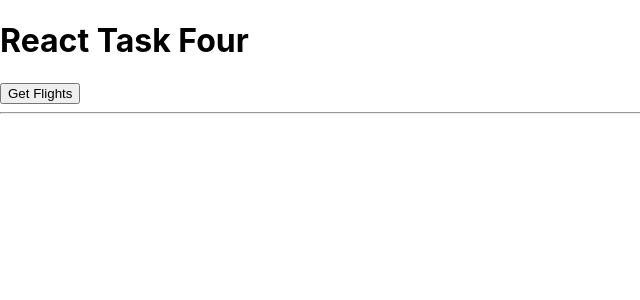
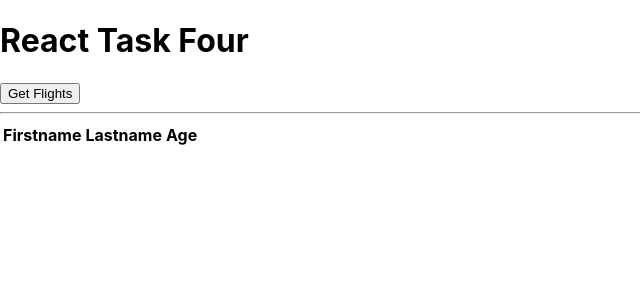
Before and after one commit to vuckovicsava/react-task-four, a React (Create React App) app: page / in a window 1280 px wide. Shown: the top 300 px of the page, without its empty margins (0-640 px from the left). Built offline with nearby package versions, Linux system fonts and the light colour scheme; the HTML template or start-up script is replaced by a standard one.

Commit message:
rendering images for every flight - first step

```diff
--- a/src/App.js
+++ b/src/App.js
@@ -1,6 +1,7 @@
 import React, { Component } from 'react';
 import { ClipLoader } from 'react-spinners';
 import axios from 'axios';
+import FlightList from './FlightList';
 
 class App extends Component {
 
@@ -45,19 +46,7 @@ class App extends Component {
       .catch(() => this.setState({ error: 'An error occured while fetching data' }));
 
     // getFlights() will call itself every 60 seconds to reload data
-    setTimeout(this.getFlights, 60000);
-  }
-
-  renderFlights = () => {
-    return this.state.flights.map(flight => (
-      <ul key={flight.Id}>
-        <li>{flight.Id}</li>
-        <li>{flight.Lat}</li>
-        <li>{flight.Long}</li>
-        <li>{flight.Op}</li>
-        <li>{flight.Mdl}</li>
-      </ul>
-    ))
+    // setTimeout(this.getFlights, 60000);  | UNCOMMENT LATER
   }
 
   render() {
@@ -77,7 +66,7 @@ class App extends Component {
                 color={'#123abc'}
                 loading={this.state.fetching}
               />
-            : this.renderFlights()
+            : <FlightList flights={this.state.flights}/>
         }
       </div>
     );
--- /dev/null
+++ b/src/FlightList.js
@@ -0,0 +1,43 @@
+import React, { Component } from 'react';
+import axios from 'axios';
+
+export default class FlightList extends Component {
+
+  getCompanyLogo = companyName => {
+    if (!companyName) return 'https://via.placeholder.com/100';
+    axios.get(`https://cors-anywhere.herokuapp.com/https://logo.clearbit.com/${companyName.toLowerCase()}.com`)
+      // .then(res => res.data)
+      .then(res => 'http://logo.clearbit.com/facebook.com')
+      .catch(err => 'https://via.placeholder.com/100');
+  }
+
+  renderTableRows = () => {
+    return this.props.flights.map(flight => {
+      // const logo = flight.Op ? this.getCompanyLogo(flight.Op.toLowerCase()) : 'https://via.placeholder.com/100';
+      return (
+        <tr key={flight.Id}>
+          <td>ID: {flight.Id}</td>
+          <img src={`http://logo.clearbit.com/${flight.Op}.com`} alt=""/>
+        </tr>
+      )
+    });
+  }
+  // <td><img src={logo} alt={flight.Id}/></td>
+
+  render() {
+    return (
+      <table>
+        <thead>
+          <tr>
+            <th>Firstname</th>
+            <th>Lastname</th>
+            <th>Age</th>
+          </tr>
+        </thead>
+        <tbody>
+          {this.renderTableRows()}
+        </tbody>
+      </table>
+    );
+  }
+}
```
